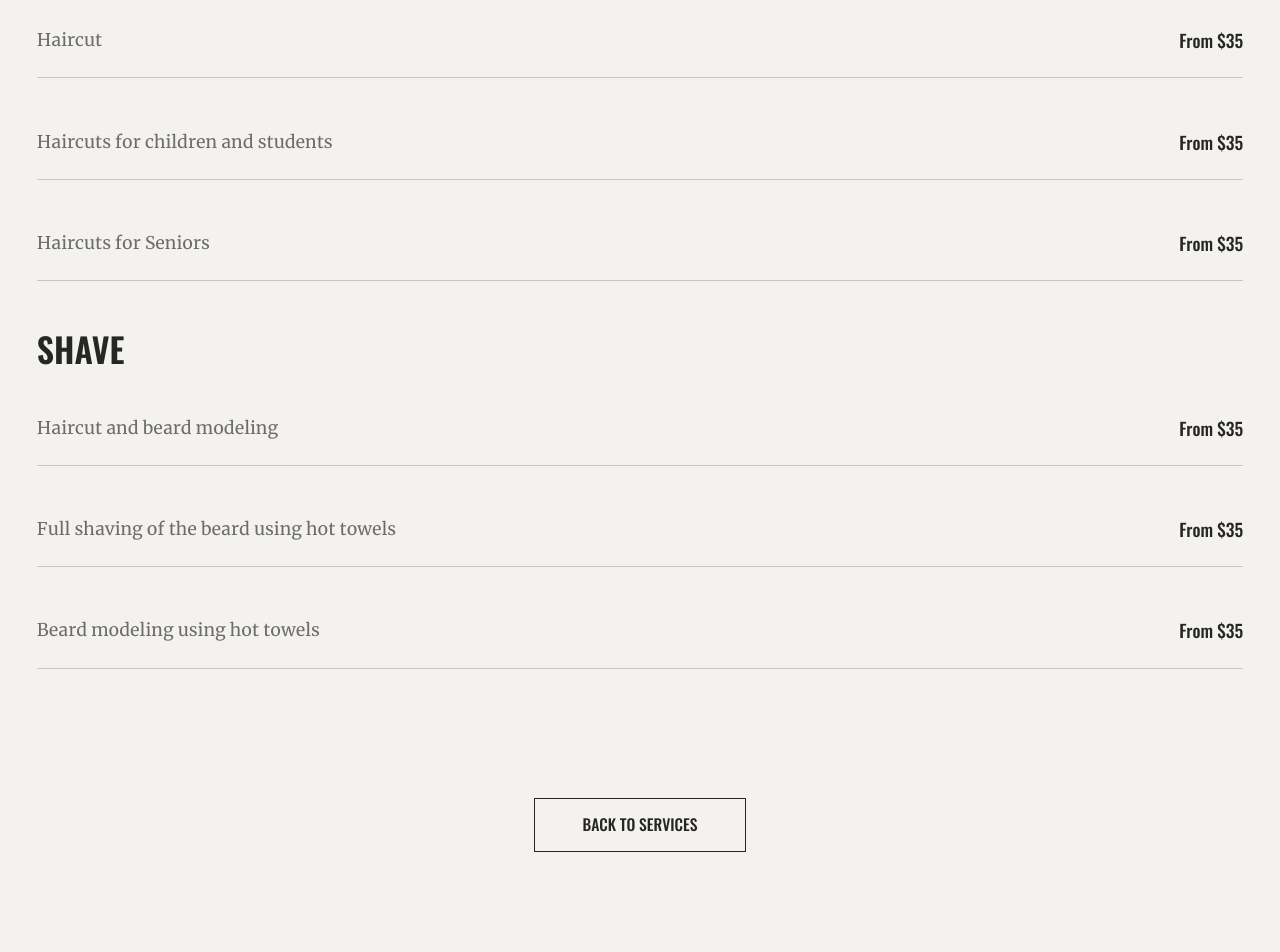
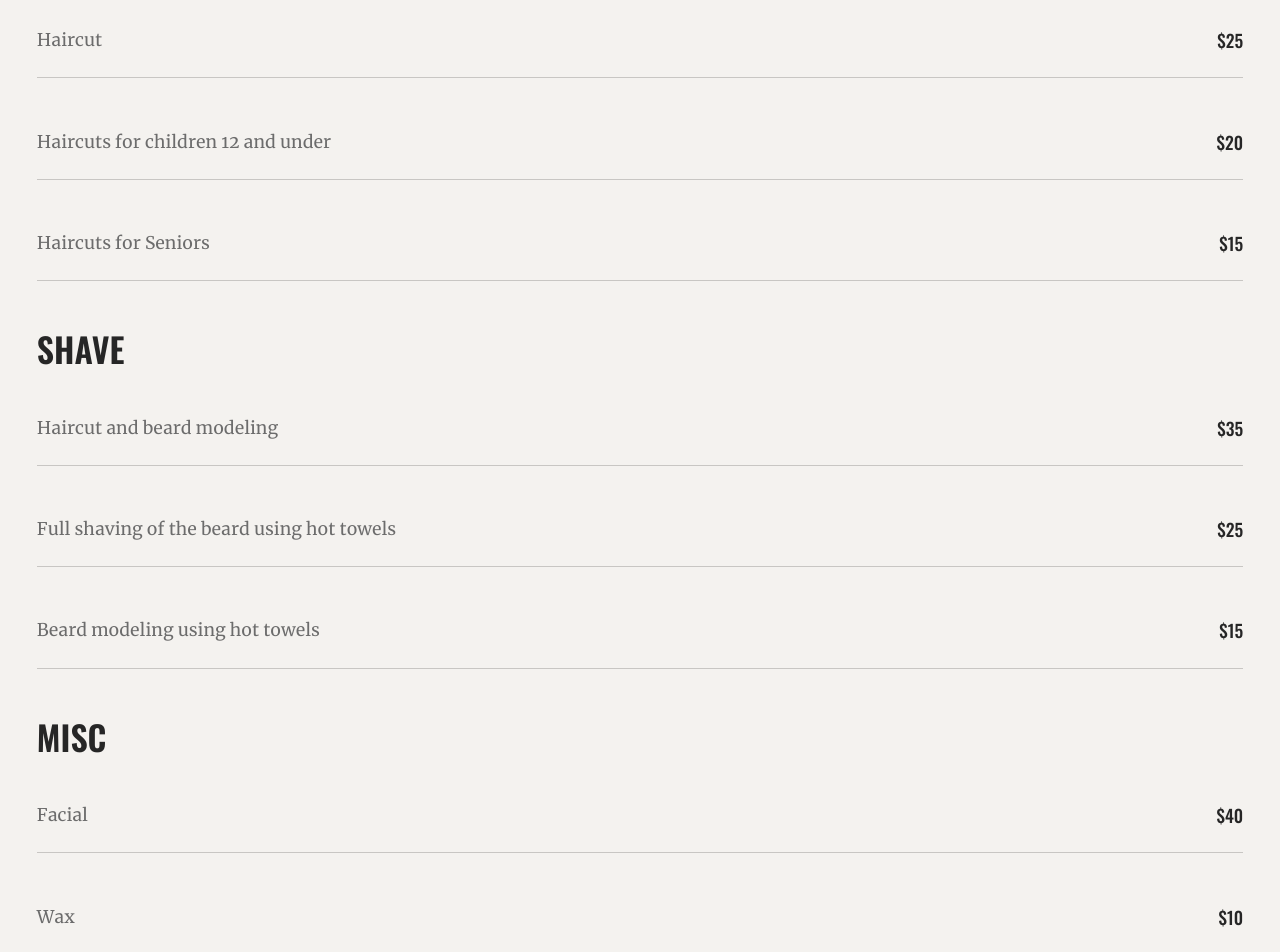
Before and after one commit to jeromechecketts/SWT-Mens-Grooming, a React (Create React App) app: page /services-inside in a window 1280 px wide. Shown: the part 2360-3312 px from the top of the page. Built offline with nearby package versions, Linux system fonts and the light colour scheme; no server answers.

Commit message:
updates services and prices

```diff
--- a/src/pages/ServicesInside.js
+++ b/src/pages/ServicesInside.js
@@ -210,18 +210,17 @@ const ServicesInside = () => {
 																Haircut
 															</span>
 															<span className='list-group-price'>
-																From $35
+																$25
 															</span>
 														</li>
 
 														<li className='list-group-item d-flex justify-content-between align-items-center'>
 															<span className='list-group-title'>
 																Haircuts for
-																children and
-																students
+																children 12 and under
 															</span>
 															<span className='list-group-price'>
-																From $35
+																$20
 															</span>
 														</li>
 
@@ -231,7 +230,7 @@ const ServicesInside = () => {
 																Seniors
 															</span>
 															<span className='list-group-price'>
-																From $35
+																$15
 															</span>
 														</li>
 													</ul>
@@ -249,7 +248,7 @@ const ServicesInside = () => {
 																beard modeling
 															</span>
 															<span className='list-group-price'>
-																From $35
+																$35
 															</span>
 														</li>
 
@@ -260,7 +259,7 @@ const ServicesInside = () => {
 																hot towels
 															</span>
 															<span className='list-group-price'>
-																From $35
+																$25
 															</span>
 														</li>
 
@@ -270,7 +269,32 @@ const ServicesInside = () => {
 																using hot towels
 															</span>
 															<span className='list-group-price'>
-																From $35
+																$15
+															</span>
+														</li>
+													</ul>
+												</div>
+												<div className='price-list-item'>
+													<div className='price-list-item-title'>
+														<h3>Misc</h3>
+													</div>
+
+													<ul className='price-list-item-list-group list-group'>
+														<li className='list-group-item d-flex justify-content-between align-items-center'>
+															<span className='list-group-title'>
+																Facial
+															</span>
+															<span className='list-group-price'>
+																$40
+															</span>
+														</li>
+
+														<li className='list-group-item d-flex justify-content-between align-items-center'>
+															<span className='list-group-title'>
+																Wax
+															</span>
+															<span className='list-group-price'>
+																$10
 															</span>
 														</li>
 													</ul>
```
